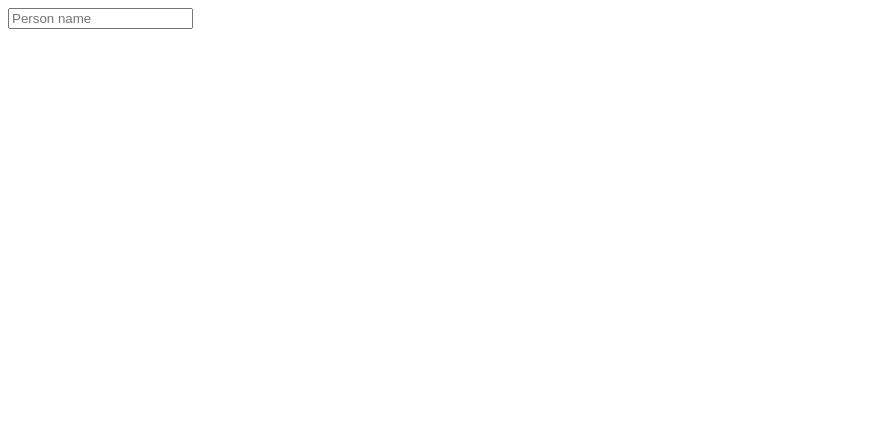
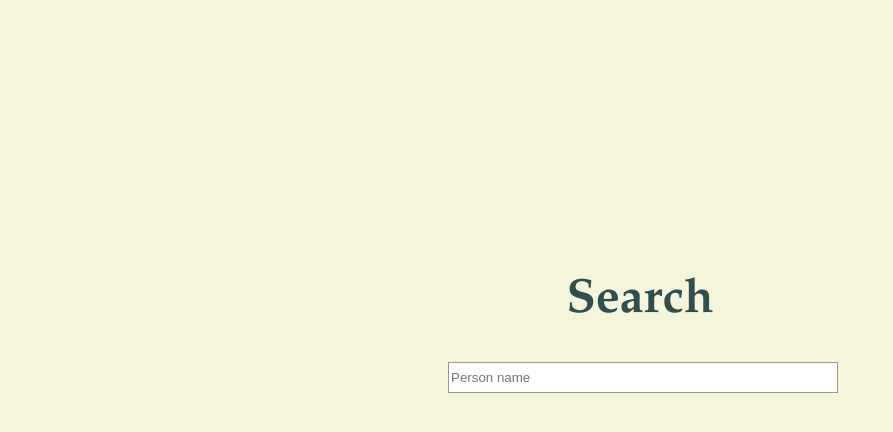
Before and after one commit to sortizm/JSLearning, a plain HTML site: page components/search/autocomplete/search.html in a window 1280 px wide. Shown: the whole page, without its empty margins (0-893 px from the left). Drawn offline with Linux system fonts and the light colour scheme.

Commit message:
Add styles to search component

```diff
--- a/components/search/autocomplete/search.html
+++ b/components/search/autocomplete/search.html
@@ -8,6 +8,7 @@
 <body>
 
 <div id="search1" class="autocomplete">
+    <h1 class="title">Search</h1>
     <input class="searchQuery" type="text" placeholder="Person name">
     <div class="suggestions">
     </div>
--- a/components/search/autocomplete/styles.css
+++ b/components/search/autocomplete/styles.css
@@ -1,12 +1,19 @@
 .autocomplete {
     display: block;
-    position: absolute;
     background-color: white;
-    z-index: 1;
 }
 
 .suggestions {
     display: none;
+    width: 100%;
+    border: 1px solid #99989a;
+    background-color: white;
+}
+
+.autocomplete .searchQuery {
+    width: 100%;
+    height: 2em;
+    border: 1px solid #99989a;
 }
 
 .autocomplete a {
@@ -15,6 +22,25 @@
     color: black;
 }
 
+.autocomplete .title {
+    font-size: 3em;
+    font-family: "Book Antiqua";
+    text-align: center;
+    color: darkslategrey;
+}
+
 .show {
     display: block;
 }
+
+#search1 {
+    width: 30%;
+    position: absolute;
+    left: 35%;
+    top: 30%;
+    background-color: inherit;
+}
+
+body {
+    background-color: beige;
+}
```
